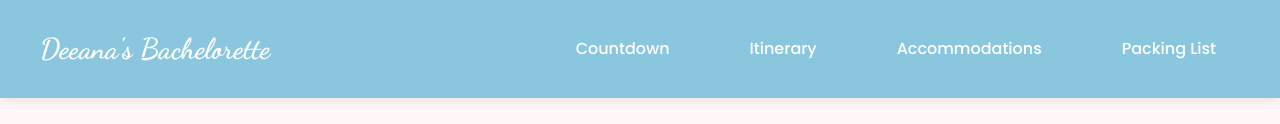
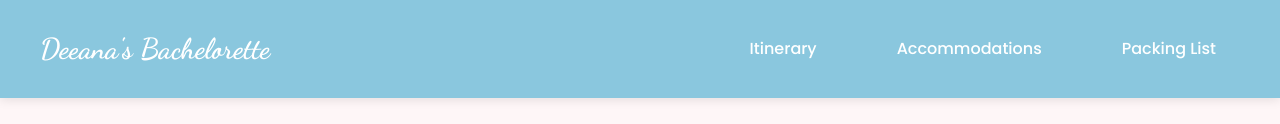
Before and after one commit to NadSio/bach, a plain HTML site: page index.html in a window 1280 px wide. Shown: the part 800-924 px from the top of the page. Drawn offline with Linux system fonts and the light colour scheme; a web font is replaced by a local one.

Commit message:
Add files via upload

```diff
--- a/index.html
+++ b/index.html
@@ -744,7 +744,6 @@
         <div class="nav-container">
             <a href="#" class="logo">Deeana's Bachelorette</a>
             <ul class="nav-links">
-                <li><a href="#countdown">Countdown</a></li>
                 <li><a href="#itinerary">Itinerary</a></li>
                 <li><a href="#accommodations">Accommodations</a></li>
                 <li><a href="#packing">Packing List</a></li>
@@ -753,7 +752,7 @@
     </nav>
 
     <!-- Countdown Section -->
-    <section id="countdown">
+    <section>
         <div class="container">
             <div class="countdown">
                 <h3 class="countdown-title">Countdown to the Celebration!</h3>
```
